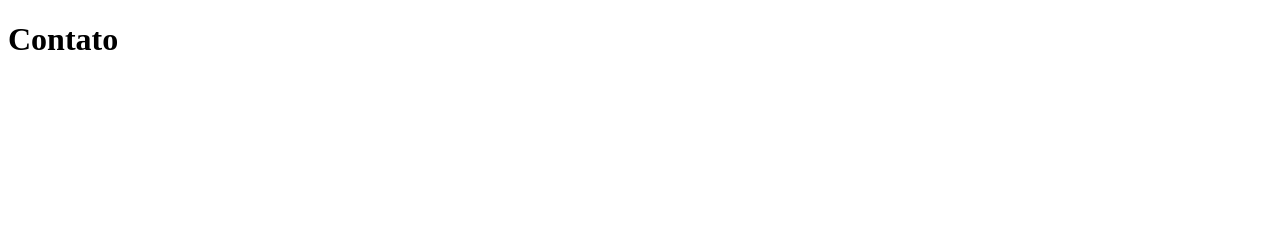
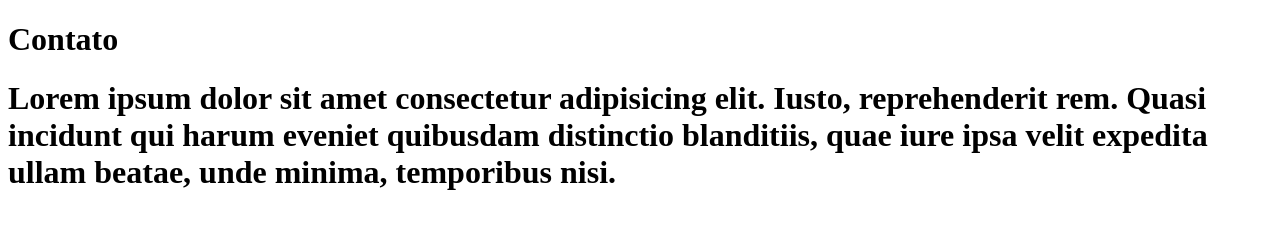
Before and after one commit to Fernandafogs/teste_repositorio, a plain HTML site: page contato.html in a window 1280 px wide. Drawn offline with Linux system fonts and the light colour scheme.

Commit message:
alteracao na pagina de contato

```diff
--- a/contato.html
+++ b/contato.html
@@ -10,5 +10,7 @@
 
     <h1>Contato</h1>
 
+    <h1>Lorem ipsum dolor sit amet consectetur adipisicing elit. Iusto, reprehenderit rem. Quasi incidunt qui harum eveniet quibusdam distinctio blanditiis, quae iure ipsa velit expedita ullam beatae, unde minima, temporibus nisi.</h1>
+
 </body>
 </html>
```
